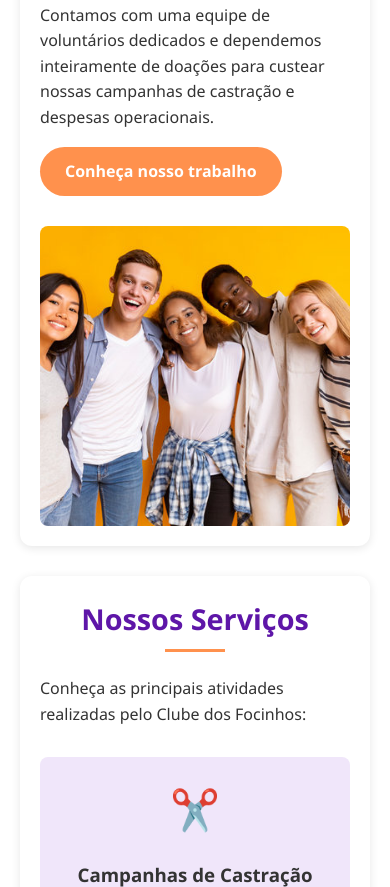
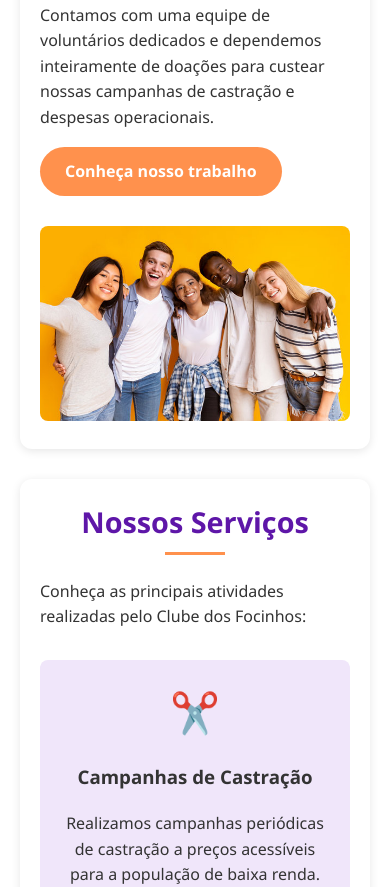
Before and after one commit to Ritpop/clube-dos-focinhos, a plain HTML site: page index.html in a window 390 px wide. Shown: the part 1113-2000 px from the top of the page. Drawn offline with Linux system fonts and the light colour scheme; a script that the page names is missing.

Commit message:
Centered the text on slider and fixed resizing on the  about us section

```diff
--- a/styles.css
+++ b/styles.css
@@ -94,6 +94,8 @@ body {
     position: relative;
     z-index: 2;
 }
+
+
 /* Main container */
 
 .main-container {
@@ -101,6 +103,8 @@ body {
     margin: 5.625rem auto 1.25rem;
     padding: 0 1.25rem;
 }
+
+
 /* --- Slider  --- */
 
 .hero {
@@ -111,7 +115,6 @@ body {
     margin: 0 0 2.5rem;
     border-radius: 0.75rem;
     box-shadow: 0 0.3125rem 0.9375rem rgba(0, 0, 0, 0.2);
-
 }
 
 .slider {
@@ -120,7 +123,6 @@ body {
     height: 100%;
     margin: 0;
     padding: 0;
-
 }
 
 .slider li {
@@ -140,7 +142,6 @@ body {
     height: 100%;
     object-fit: cover;
     display: block;
-
 }
 
 .slider-overlay {
@@ -150,6 +151,7 @@ body {
     width: 100%;
     background: linear-gradient(transparent, rgba(0, 0, 0, 0.7));
     padding: 1.5vw;
+    box-sizing: border-box;
     color: white;
     text-align: center;
 }
@@ -197,6 +199,8 @@ body {
         opacity: 0;
     }
 }
+
+
 /* --- Section  --- */
 
 section {
@@ -226,6 +230,8 @@ section h2::after {
     height: 0.1875rem;
     background-color: var(--accent);
 }
+
+
 /* Sobre Section */
 
 #about {
@@ -238,22 +244,21 @@ section h2::after {
 
 .about-content {
     flex: 1;
-    min-width: 18.75rem;
 }
 
 .about-image {
     flex: 1;
-    min-width: 18.75rem;
-    height: 18.75rem;
-    border-radius: 0.5rem;
     overflow: hidden;
 }
 
 .about-image img {
     width: 100%;
     height: 100%;
-    object-fit: cover;
+    border-radius: 0.5rem;
+    object-fit: contain;
 }
+
+
 /* Nossos Servicos Section */
 
 .services-container {
@@ -266,8 +271,8 @@ section h2::after {
 
 .service-card {
     flex: 1;
-    min-width: 15.625rem;
-    max-width: 21.875rem;
+    min-width: 10;
+    max-width: 22rem;
     padding: 1.25rem;
     background-color: var(--light-purple);
     border-radius: 0.5rem;
@@ -285,6 +290,8 @@ section h2::after {
     color: var(--grape);
     margin-bottom: 0.9375rem;
 }
+
+
 /* Instagram Section */
 
 #instagram {
@@ -332,6 +339,8 @@ section h2::after {
     background-color: var(--royal-purple);
     transform: translateY(-0.125rem);
 }
+
+
 /* Doar Section */
 
 #donate {
@@ -384,6 +393,8 @@ section h2::after {
 .donate-button:hover {
     background-color: #e57c3a;
 }
+
+
 /* Contato Section */
 
 #contact {
@@ -462,6 +473,8 @@ section h2::after {
     margin-right: 0.9375rem;
     color: var(--grape);
 }
+
+
 /* Footer  */
 
 footer {
@@ -527,6 +540,8 @@ footer {
     margin-top: 1.875rem;
     border-top: 0.0625rem solid rgba(255, 255, 255, 0.1);
 }
+
+
 /* Botoes */
 
 .button {
@@ -556,6 +571,8 @@ footer {
     background-color: var(--grape);
     color: white;
 }
+
+
 /* Responsividade */
 
 @media screen and (max-width: 768px) {
@@ -598,6 +615,10 @@ footer {
     .slider-overlay p {
         font-size: 1rem;
     }
+    #about {
+        flex-direction: column;
+        align-items: center;
+    }
     .instagram-feed {
         grid-template-columns: repeat(2, 1fr);
     }
```
Also changed, not shown: index.html (+1 -1 lines). Lines whose indentation alone changed are shown as unchanged.
